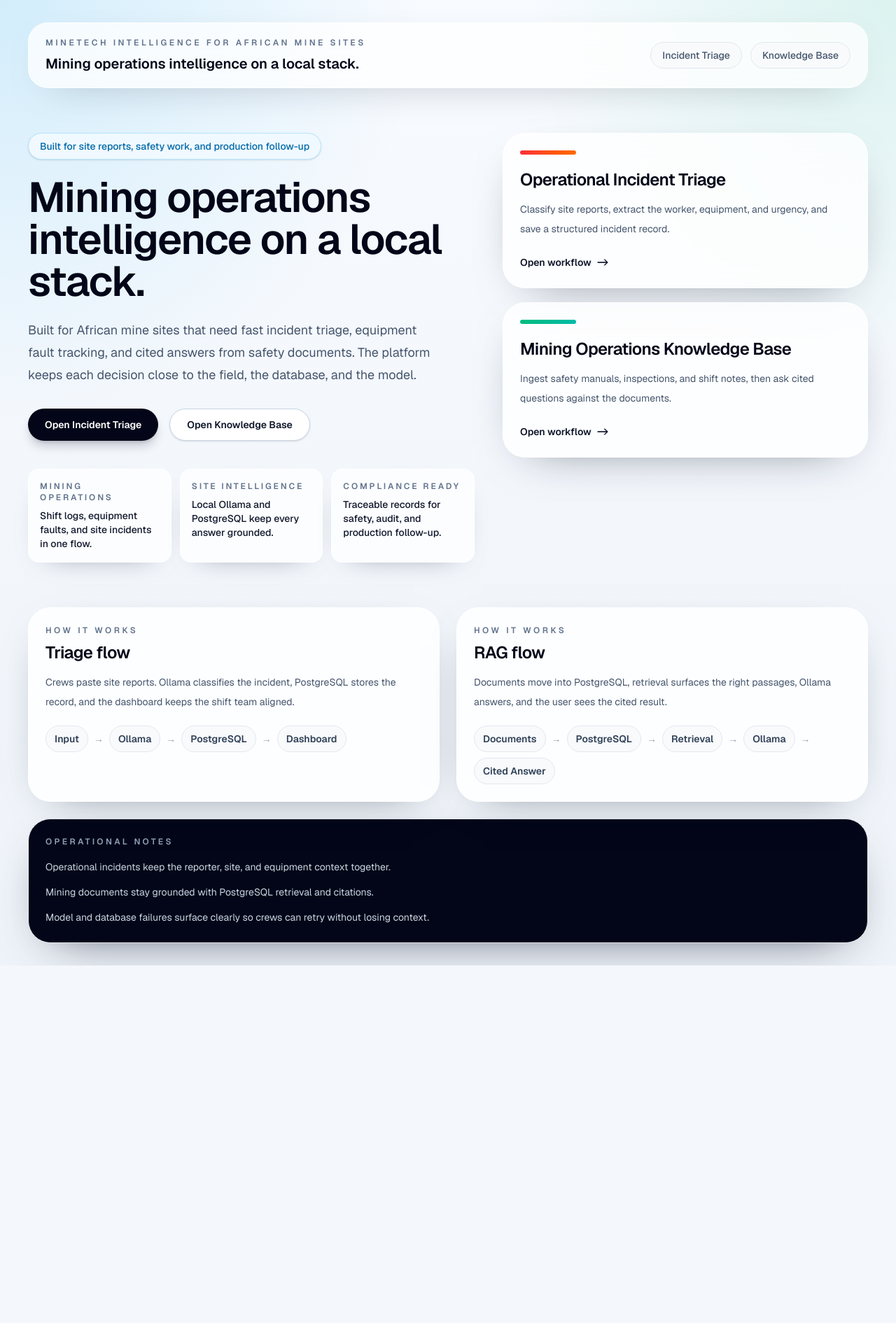
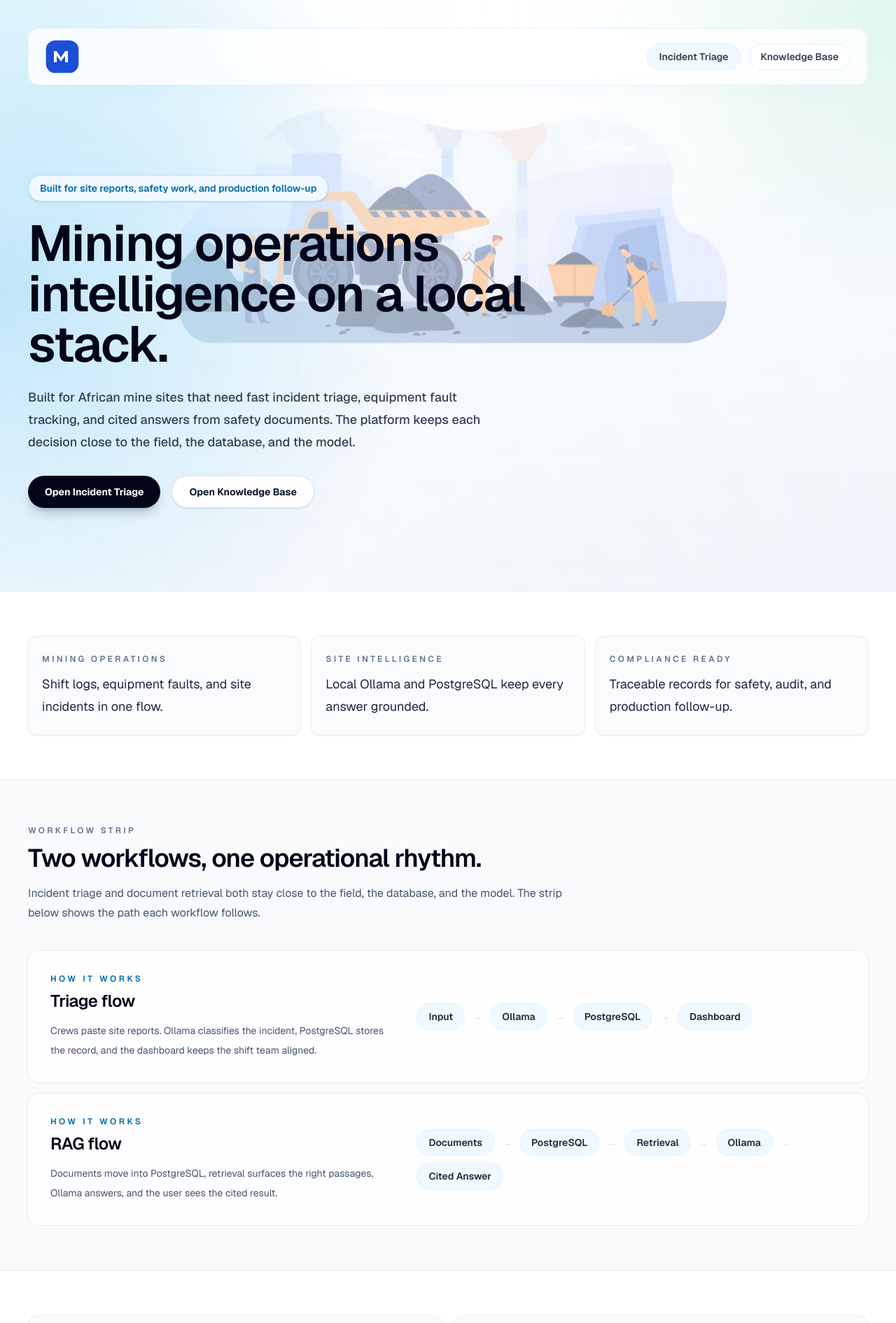
Before and after one commit to iPascal619/Minetech-Senior-Full-Stack-Developer-Technical-Assessment, a Next.js app: page / in a window 1280 px wide. Shown: the top 1891 px of the page at 70% size. Before the commit the page ends 1380 px from the top, so only its background shows below. Built offline with nearby package versions, Linux system fonts and the light colour scheme.

Commit message:
Refine landing page hero

```diff
--- a/src/app/globals.css
+++ b/src/app/globals.css
@@ -36,3 +36,14 @@ body {
   background: rgba(14, 165, 233, 0.16);
   color: var(--foreground);
 }
+
+@keyframes heroFloat {
+  0%,
+  100% {
+    transform: scale(1.06) translate3d(0, 0, 0);
+  }
+
+  50% {
+    transform: scale(1.09) translate3d(0, -10px, 0);
+  }
+}
--- a/src/app/page.tsx
+++ b/src/app/page.tsx
@@ -1,3 +1,4 @@
+import Image from "next/image";
 import Link from "next/link";
 
 const highlights = [
@@ -21,14 +22,14 @@ const capabilities = [
     description:
       "Classify site reports, extract the worker, equipment, and urgency, and save a structured incident record.",
     href: "/triage",
-    accent: "from-red-500 to-orange-500",
+    accent: "from-sky-500 to-cyan-500",
   },
   {
     title: "Mining Operations Knowledge Base",
     description:
       "Ingest safety manuals, inspections, and shift notes, then ask cited questions against the documents.",
     href: "/rag",
-    accent: "from-emerald-500 to-teal-500",
+    accent: "from-sky-500 to-blue-500",
   },
 ];
 
@@ -49,144 +50,195 @@ const howItWorks = [
 
 export default function Home() {
   return (
-    <main className="relative overflow-hidden">
-      <div className="absolute inset-x-0 top-0 -z-10 h-[32rem] bg-[radial-gradient(circle_at_top_left,rgba(14,165,233,0.18),transparent_36%),radial-gradient(circle_at_top_right,rgba(16,185,129,0.16),transparent_32%),linear-gradient(180deg,rgba(255,255,255,0.92),rgba(241,245,249,0.72))]" />
-      <div className="absolute left-[-8rem] top-32 -z-10 h-64 w-64 rounded-full bg-sky-200/35 blur-3xl" />
-      <div className="absolute right-[-6rem] top-48 -z-10 h-72 w-72 rounded-full bg-emerald-200/35 blur-3xl" />
+    <main className="relative overflow-hidden bg-slate-50">
+      <div className="absolute inset-x-0 top-0 -z-10 h-[34rem] bg-[radial-gradient(circle_at_top_left,rgba(14,165,233,0.18),transparent_36%),radial-gradient(circle_at_top_right,rgba(16,185,129,0.16),transparent_32%),linear-gradient(180deg,rgba(248,251,255,0.96),rgba(238,243,249,0.82))]" />
+      <div className="absolute left-[-8rem] top-28 -z-10 h-64 w-64 rounded-full bg-sky-300/25 blur-3xl" />
+      <div className="absolute right-[-6rem] top-44 -z-10 h-72 w-72 rounded-full bg-emerald-300/20 blur-3xl" />
 
-      <section className="mx-auto flex min-h-screen w-full max-w-7xl flex-col px-6 py-8 lg:px-10">
-        <header className="flex flex-col gap-4 rounded-[1.75rem] border border-white/70 bg-white/75 px-6 py-5 shadow-[0_16px_60px_-38px_rgba(15,23,42,0.65)] backdrop-blur-xl sm:flex-row sm:items-center sm:justify-between">
+      <section className="relative isolate overflow-hidden bg-[radial-gradient(circle_at_top_left,rgba(14,165,233,0.2),transparent_34%),radial-gradient(circle_at_top_right,rgba(16,185,129,0.14),transparent_30%),linear-gradient(180deg,rgba(255,255,255,0.98),rgba(235,242,250,0.92))] text-slate-950 backdrop-blur-xl">
+        <div className="absolute inset-0 -z-10">
+          <Image
+            src="/soda.svg"
+            alt="Mining operations illustration"
+            fill
+            priority
+            sizes="100vw"
+            className="object-cover object-[92%_center] opacity-60 mix-blend-multiply"
+            style={{ animation: "heroFloat 18s ease-in-out infinite" }}
+          />
+          <div className="absolute inset-0 bg-[radial-gradient(circle_at_left,rgba(14,165,233,0.24),transparent_45%),linear-gradient(90deg,rgba(255,255,255,0.64)_0%,rgba(255,255,255,0.38)_42%,rgba(255,255,255,0.08)_100%)]" />
+        </div>
+
+        <div className="relative mx-auto flex w-full max-w-7xl flex-col gap-12 px-6 py-8 lg:px-10 lg:py-10">
+          <header className="rounded-2xl border border-sky-100/80 bg-white/80 px-5 py-4 shadow-[0_16px_50px_-36px_rgba(14,165,233,0.22)] backdrop-blur-xl sm:px-6">
+            <div className="flex flex-col gap-4 sm:flex-row sm:items-center sm:justify-between">
               <div>
-            <p className="text-xs font-semibold uppercase tracking-[0.3em] text-slate-500">
-              MineTech Intelligence for African Mine Sites
-            </p>
-            <h1 className="mt-2 text-xl font-semibold text-slate-950">
-              Mining operations intelligence on a local stack.
-            </h1>
+                <Image
+                  src="/minetech-logo.svg"
+                  alt="MINETECH"
+                  width={72}
+                  height={72}
+                  className="h-11 w-11 sm:h-12 sm:w-12"
+                  priority
+                />
               </div>
-          <nav className="flex flex-wrap gap-3 text-sm font-medium text-slate-600">
+              <nav className="flex flex-wrap gap-3 text-sm font-semibold text-slate-700">
                 <Link
                   href="/triage"
-              className="rounded-full border border-slate-200 bg-slate-50 px-4 py-2 transition hover:border-red-200 hover:bg-red-50 hover:text-red-700"
+                  className="rounded-full border border-sky-100 bg-sky-50 px-4 py-2 transition hover:border-sky-200 hover:bg-sky-100 hover:text-sky-900"
                 >
                   Incident Triage
                 </Link>
                 <Link
                   href="/rag"
-              className="rounded-full border border-slate-200 bg-slate-50 px-4 py-2 transition hover:border-emerald-200 hover:bg-emerald-50 hover:text-emerald-700"
+                  className="rounded-full border border-sky-100 bg-white px-4 py-2 transition hover:border-sky-200 hover:bg-sky-50 hover:text-sky-900"
                 >
                   Knowledge Base
                 </Link>
               </nav>
+            </div>
           </header>
 
-        <div className="grid flex-1 items-start gap-10 py-12 lg:grid-cols-[1.1fr_0.9fr] lg:py-16">
-          <div className="max-w-2xl">
-            <span className="inline-flex rounded-full border border-sky-200 bg-sky-50 px-4 py-2 text-sm font-medium text-sky-700 shadow-sm">
+          <div className="max-w-3xl py-10 lg:py-20">
+            <span className="inline-flex rounded-full border border-sky-200 bg-sky-50 px-4 py-2 text-sm font-semibold text-sky-700 shadow-sm">
               Built for site reports, safety work, and production follow-up
             </span>
-            <h2 className="mt-6 text-5xl font-semibold tracking-tight text-slate-950 sm:text-6xl">
+            <h1 className="mt-6 max-w-4xl text-5xl font-semibold tracking-tight text-slate-950 sm:text-6xl lg:text-7xl">
               Mining operations intelligence on a local stack.
-            </h2>
-            <p className="mt-6 max-w-xl text-lg leading-8 text-slate-600">
-              Built for African mine sites that need fast incident triage, equipment fault tracking,
-              and cited answers from safety documents. The platform keeps each decision close to
-              the field, the database, and the model.
+            </h1>
+            <p className="mt-6 max-w-2xl text-lg font-medium leading-8 text-slate-700">
+              Built for African mine sites that need fast incident triage, equipment fault
+              tracking, and cited answers from safety documents. The platform keeps each
+              decision close to the field, the database, and the model.
             </p>
 
             <div className="mt-8 flex flex-wrap gap-4">
               <Link
                 href="/triage"
-                className="inline-flex items-center justify-center rounded-full bg-slate-950 px-6 py-3 text-sm font-semibold text-white shadow-lg shadow-slate-950/20 transition hover:-translate-y-0.5 hover:bg-slate-800"
+                className="inline-flex items-center justify-center rounded-full bg-slate-950 px-6 py-3 text-sm font-bold text-white shadow-lg shadow-slate-950/20 transition duration-300 hover:-translate-y-1 hover:bg-slate-800"
               >
                 Open Incident Triage
               </Link>
               <Link
                 href="/rag"
-                className="inline-flex items-center justify-center rounded-full border border-slate-300 bg-white px-6 py-3 text-sm font-semibold text-slate-900 shadow-sm transition hover:-translate-y-0.5 hover:border-emerald-200 hover:bg-emerald-50 hover:text-emerald-800"
+                className="inline-flex items-center justify-center rounded-full border border-slate-200 bg-white px-6 py-3 text-sm font-bold text-slate-900 shadow-sm transition duration-300 hover:-translate-y-1 hover:border-sky-200 hover:bg-sky-50 hover:text-sky-900"
               >
                 Open Knowledge Base
               </Link>
             </div>
+          </div>
+        </div>
+      </section>
 
-            <div className="mt-10 grid gap-3 sm:grid-cols-3">
+      <section className="border-b border-slate-200 bg-white">
+        <div className="mx-auto max-w-7xl px-6 py-14 lg:px-10 lg:py-16">
+          <div className="grid gap-4 md:grid-cols-3">
             {highlights.map((item) => (
-                <div
+              <article
                 key={item.label}
-                  className="rounded-2xl border border-white/80 bg-white/75 px-4 py-4 shadow-[0_14px_40px_-30px_rgba(15,23,42,0.65)] backdrop-blur"
+                className="rounded-xl bg-slate-50/75 px-5 py-6 shadow-sm ring-1 ring-slate-200/60 transition duration-300 hover:-translate-y-1 hover:bg-white hover:shadow-[0_18px_50px_-34px_rgba(15,23,42,0.28)]"
               >
-                  <p className="text-xs font-semibold uppercase tracking-[0.24em] text-slate-500">
+                <p className="text-xs font-semibold uppercase tracking-[0.28em] text-slate-500">
                   {item.label}
                 </p>
-                  <p className="mt-2 text-sm font-medium text-slate-900">{item.value}</p>
-                </div>
-              ))}
-            </div>
-          </div>
-
-          <div className="grid gap-5">
-            {capabilities.map((card) => (
-              <article
-                key={card.title}
-                className="group rounded-[2rem] border border-white/60 bg-white/80 p-6 shadow-[0_20px_70px_-40px_rgba(15,23,42,0.65)] backdrop-blur-xl transition-transform duration-300 hover:-translate-y-1 hover:shadow-[0_30px_80px_-35px_rgba(15,23,42,0.65)]"
-              >
-                <div className={`h-1.5 w-20 rounded-full bg-gradient-to-r ${card.accent}`} />
-                <h3 className="mt-5 text-2xl font-semibold tracking-tight text-slate-950">
-                  {card.title}
-                </h3>
-                <p className="mt-3 text-sm leading-7 text-slate-600">{card.description}</p>
-                <Link
-                  href={card.href}
-                  className="mt-6 inline-flex items-center text-sm font-semibold text-slate-900 transition group-hover:text-slate-700"
-                >
-                  Open workflow
-                  <span className="ml-2 transition-transform group-hover:translate-x-1">-&gt;</span>
-                </Link>
+                <p className="mt-3 max-w-sm text-lg leading-8 text-slate-800">{item.value}</p>
               </article>
             ))}
           </div>
         </div>
+      </section>
 
-        <section className="grid gap-6 pb-6 lg:grid-cols-2">
+      <section className="border-b border-slate-200 bg-slate-50">
+        <div className="mx-auto max-w-7xl px-6 py-14 lg:px-10 lg:py-16">
+          <div className="max-w-3xl">
+            <p className="text-xs font-semibold uppercase tracking-[0.28em] text-slate-500">
+              Workflow strip
+            </p>
+            <h2 className="mt-3 text-3xl font-semibold tracking-tight text-slate-950 sm:text-4xl">
+              Two workflows, one operational rhythm.
+            </h2>
+            <p className="mt-4 text-base leading-7 text-slate-600">
+              Incident triage and document retrieval both stay close to the field, the database,
+              and the model. The strip below shows the path each workflow follows.
+            </p>
+          </div>
+
+          <div className="mt-10 grid gap-4">
             {howItWorks.map((flow) => (
               <article
                 key={flow.title}
-              className="rounded-[2rem] border border-white/70 bg-white/85 p-6 shadow-[0_18px_60px_-38px_rgba(15,23,42,0.65)] backdrop-blur-xl"
+                className="grid gap-6 rounded-2xl bg-white/85 px-6 py-8 ring-1 ring-slate-200/70 transition duration-300 hover:-translate-y-1 hover:bg-white hover:shadow-[0_22px_60px_-40px_rgba(15,23,42,0.28)] lg:grid-cols-[0.9fr_1.1fr] lg:items-center lg:px-8"
               >
-              <p className="text-xs font-semibold uppercase tracking-[0.3em] text-slate-500">
+                <div>
+                  <p className="text-xs font-semibold uppercase tracking-[0.3em] text-sky-700">
                     How it works
                   </p>
                   <h3 className="mt-2 text-2xl font-semibold tracking-tight text-slate-950">
                     {flow.title}
                   </h3>
                   <p className="mt-3 text-sm leading-7 text-slate-600">{flow.description}</p>
+                </div>
 
-              <div className="mt-5 flex flex-wrap items-center gap-2 text-sm font-semibold text-slate-700">
+                <div className="flex flex-wrap items-center gap-3 text-sm font-semibold text-slate-700">
                   {flow.steps.map((step, index) => (
-                  <span key={step} className="flex items-center gap-2">
-                    <span className="rounded-full border border-slate-200 bg-slate-50 px-3 py-2">
+                    <span key={step} className="flex items-center gap-3">
+                      <span className="rounded-full bg-sky-50 px-4 py-2 text-slate-800 ring-1 ring-sky-100">
                         {step}
                       </span>
                       {index < flow.steps.length - 1 ? (
-                      <span className="text-slate-400">→</span>
+                        <span className="text-slate-300">→</span>
                       ) : null}
                     </span>
                   ))}
                 </div>
               </article>
             ))}
+          </div>
+        </div>
       </section>
 
-        <section className="rounded-[2rem] border border-slate-200 bg-slate-950 px-6 py-6 text-slate-100 shadow-[0_24px_70px_-38px_rgba(15,23,42,0.8)]">
+      <section className="bg-white">
+        <div className="mx-auto max-w-7xl px-6 py-14 lg:px-10 lg:py-16">
+          <div className="grid gap-4 md:grid-cols-2">
+            {capabilities.map((card) => (
+              <article
+                key={card.title}
+                className="rounded-2xl bg-slate-50/75 px-6 py-8 ring-1 ring-slate-200/60 transition duration-300 hover:-translate-y-1 hover:bg-white hover:shadow-[0_22px_60px_-40px_rgba(15,23,42,0.28)] md:px-8 lg:px-10"
+              >
+                <div className={`h-1.5 w-16 rounded-full bg-gradient-to-r ${card.accent}`} />
+                <p className="mt-5 text-xs font-semibold uppercase tracking-[0.28em] text-sky-700">
+                  Workflow
+                </p>
+                <h3 className="mt-3 text-3xl font-semibold tracking-tight text-slate-950 sm:text-4xl">
+                  {card.title}
+                </h3>
+                <p className="mt-4 max-w-xl text-base leading-8 text-slate-600">
+                  {card.description}
+                </p>
+                <Link
+                  href={card.href}
+                  className="mt-6 inline-flex items-center text-sm font-semibold text-slate-950 underline-offset-4 transition hover:underline"
+                >
+                  Open workflow
+                  <span className="ml-2">-&gt;</span>
+                </Link>
+              </article>
+            ))}
+          </div>
+        </div>
+      </section>
+
+      <section className="border-t border-slate-200 bg-slate-950 text-slate-100">
+        <div className="mx-auto max-w-7xl px-6 py-14 lg:px-10 lg:py-16">
           <p className="text-xs font-semibold uppercase tracking-[0.28em] text-slate-400">
             Operational notes
           </p>
-          <ul className="mt-4 space-y-3 text-sm leading-6 text-slate-300">
+          <ul className="mt-4 space-y-3 text-sm leading-7 text-slate-300">
             <li>Operational incidents keep the reporter, site, and equipment context together.</li>
             <li>Mining documents stay grounded with PostgreSQL retrieval and citations.</li>
             <li>Model and database failures surface clearly so crews can retry without losing context.</li>
           </ul>
-        </section>
+        </div>
       </section>
     </main>
   );
```
Also changed, not shown: public/minetech-logo.svg (added), public/soda.svg (added). Lines whose indentation alone changed are shown as unchanged.
